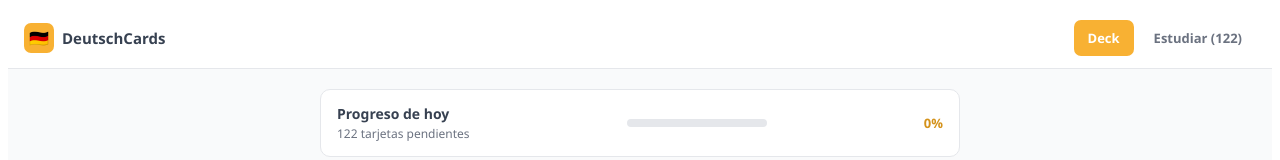
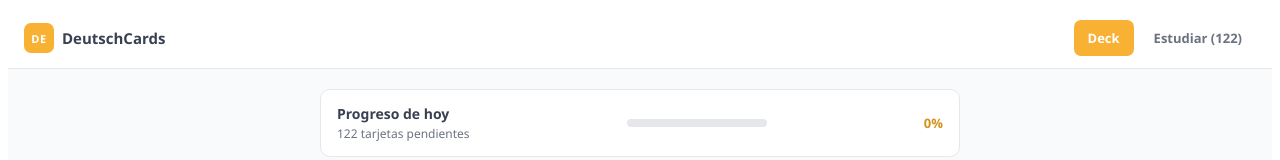
Before and after one commit to Gauss137/deutsch-cards, a React (Vite) app: page / in a window 1280 px wide. Shown: the top 160 px of the page. Built offline with nearby package versions, Linux system fonts and the light colour scheme; the HTML template or start-up script is replaced by a standard one.

Commit message:
Update App.jsx

```diff
--- a/src/App.jsx
+++ b/src/App.jsx
@@ -359,6 +359,7 @@ export default function App(){
   };
 
   const card=queue[idx];
+  const isMobile = typeof window !== "undefined" && window.matchMedia("(pointer: coarse)").matches;
 
   // ── BATCH MODAL ──
   if(showBatch) return(
@@ -430,7 +431,7 @@ export default function App(){
       {/* HEADER */}
       <div style={{background:C.surface,borderBottom:`1px solid ${C.border}`,padding:"12px 16px",display:"flex",alignItems:"center",justifyContent:"space-between",position:"sticky",top:0,zIndex:100}}>
         <div style={{display:"flex",alignItems:"center",gap:8}}>
-          <div style={{width:30,height:30,background:C.primary,borderRadius:7,display:"flex",alignItems:"center",justifyContent:"center",fontSize:16}}>🇩🇪</div>
+          <div style={{width:30,height:30,background:C.primary,borderRadius:7,display:"flex",alignItems:"center",justifyContent:"center",fontSize:11,fontWeight:700,color:"#fff",letterSpacing:"0.5px"}}>DE</div>
           <span style={{fontWeight:700,fontSize:15,color:C.text}}>DeutschCards</span>
           {importDate&&<span style={{fontSize:11,color:C.textLight,marginLeft:2}}>· {importDate}</span>}
         </div>
@@ -632,7 +633,11 @@ export default function App(){
             </div>
           </div>
 
-          <p style={{fontFamily:FONT,textAlign:"center",color:C.textLight,fontSize:11,margin:"8px 0 0"}}>Tocá la tarjeta · ←→ navegar</p>
+          <p style={{fontFamily:FONT,textAlign:"center",color:C.textLight,fontSize:11,margin:"8px 0 0"}}>
+            {isMobile
+              ? "Tocá la tarjeta para girar · botones para navegar"
+              : "↑↓ girar · ← → navegar · click para girar"}
+          </p>
 
           <div style={{display:"flex",gap:10,marginTop:16}}>
             <Btn variant="outline" onClick={()=>nav(-1)} style={{flex:1,minHeight:50}}>← Ant.</Btn>
```
